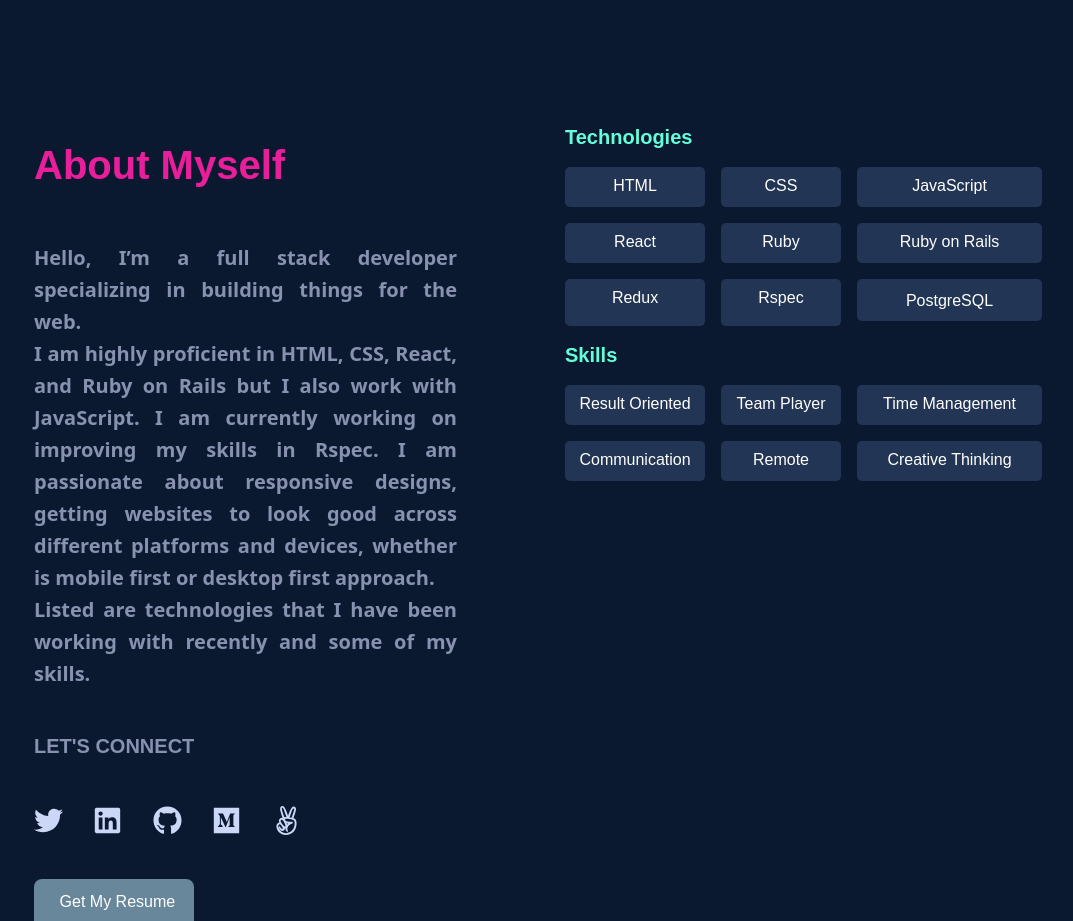
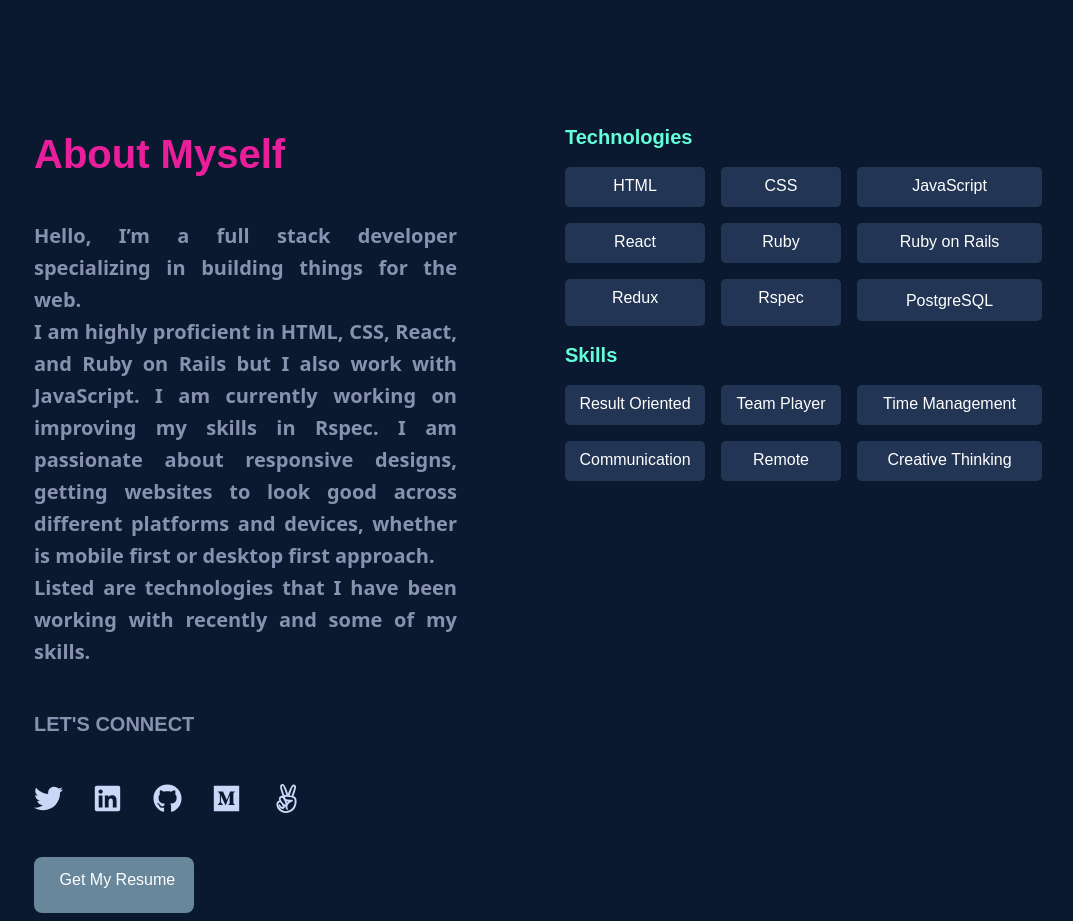
Before and after one commit to ijeomaodinko/Portfolio, a React (Create React App) app: page / in a window 1280 px wide. Shown: the part 860-1781 px from the top of the page, without its empty margins (102-1175 px from the left). Built offline with nearby package versions, Linux system fonts and the light colour scheme.

Commit message:
Add files

```diff
--- a/src/components/about.css
+++ b/src/components/about.css
@@ -82,6 +82,8 @@
 .h1 {
     font-size: 24;
     color:rgba(235, 30, 156, 0.993);
+    margin-top: 1rem;
+    margin-bottom: 1rem;
 }
 .resume {
     display: flex;
```
